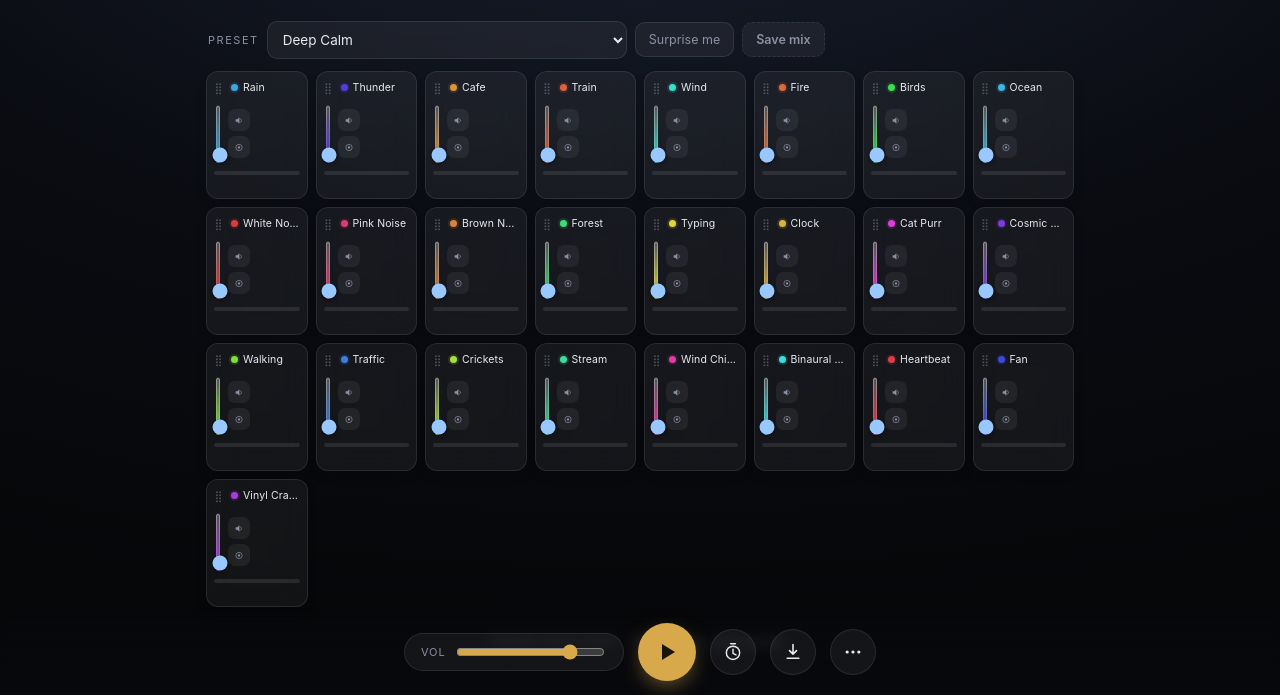
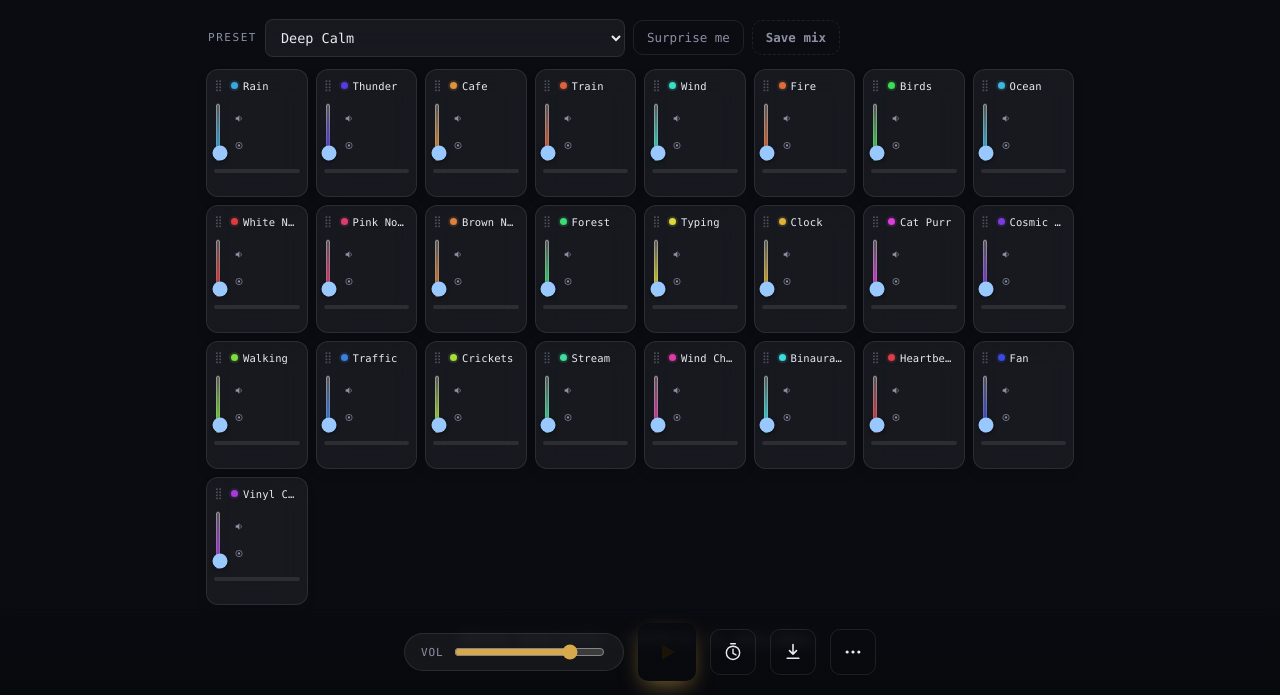
Before and after one commit to drsamonline/ambient-sound-studio, a website: page docs/play/index.html in a window 1280 px wide. Shown: the part 105-800 px from the top of the page. Drawn offline with Linux system fonts and the light colour scheme.

Commit message:
feat(app): the app gets its own palette, type and shape

```diff
--- a/docs/play/index.html
+++ b/docs/play/index.html
@@ -34,4 +34,20 @@ window.addEventListener("error", function () { window.__bootError = true; });
 
 <style>:focus-visible{outline:2px solid currentColor;outline-offset:2px}</style>
 
+<style id="app-theme">
+  /* ambient-sound-studio - its own palette, type and shape.
+     Keyed on data-theme so the in-app theme toggle still works; !important is
+     required because web-kit sets these as inline styles on <html>. */
+  html[data-theme="dark"]{--bg:#051016 !important;--card:#051922 !important;--ink:#eef7fa !important;--mut:#5092ab !important;--line:#062732 !important;--acc:#4db0c8 !important;}
+  html[data-theme="light"]{--bg:#f4fafc !important;--card:#ffffff !important;--ink:#0b1f29 !important;--mut:#25819c !important;--line:#dcf0f4 !important;--acc:#077792 !important;}
+  html,body{font-family:ui-monospace, SFMono-Regular, "SF Mono", Menlo, Consolas, monospace !important;letter-spacing:.02em !important;
+    background-image:radial-gradient(820px 360px at 50% -170px,
+      color-mix(in srgb, var(--acc) 16%, transparent), transparent 72%) !important;
+    background-repeat:no-repeat !important;background-attachment:fixed !important}
+  button,input,textarea,select{font-family:ui-monospace, SFMono-Regular, "SF Mono", Menlo, Consolas, monospace !important}
+  button,.btn{border-radius:10px !important}
+  input,textarea,select{border-radius:8px !important}
+  .card,[class*="card"]{border-radius:12px !important}
+  button:not(.ghost):not(.tab){background:var(--acc) !important}
+</style>
 </body></html>
```
